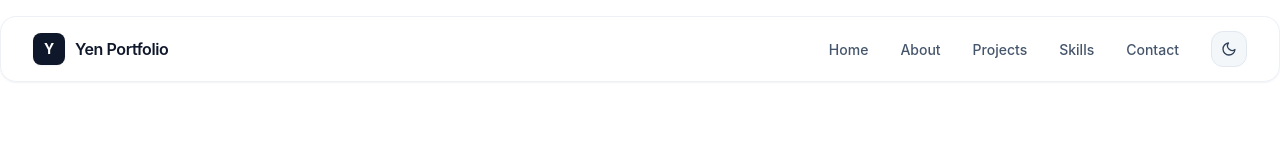
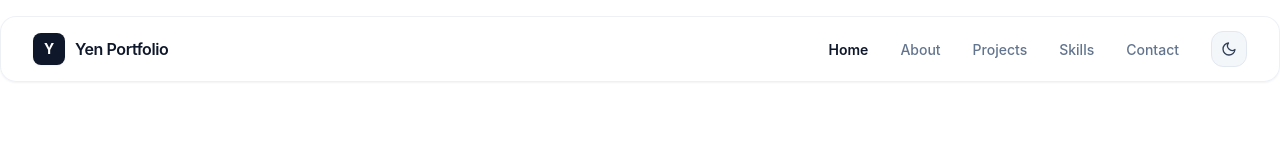
Before and after one commit to TranNhucYen/portfolio, a React (Vite) app: page / in a window 1280 px wide. Shown: the top 160 px of the page. Built offline with nearby package versions, Linux system fonts and the light colour scheme.

Commit message:
feat(navbar): highlight active nav item on scroll and click

```diff
--- a/src/components/Navbar.tsx
+++ b/src/components/Navbar.tsx
@@ -1,5 +1,6 @@
 import { useEffect, useState } from 'react';
 import { FiMoon, FiSun } from 'react-icons/fi';
+
 
 const navLinks = [
   { label: 'Home', href: '#' },
@@ -10,6 +11,8 @@ const navLinks = [
 ];
 
 export function Navbar() {
+  const [activeSection, setActiveSection] = useState('#');
+
   const [isDark, setIsDark] = useState(() => {
     if (typeof window !== 'undefined') {
       const saved = localStorage.getItem('theme');
@@ -29,6 +32,35 @@ export function Navbar() {
     }
   }, [isDark]);
 
+  useEffect(() => {
+    const handleScroll = () => {
+      const scrollPosition = window.scrollY + 200;
+
+      if (window.scrollY < 150) {
+        setActiveSection('#');
+        return;
+      }
+
+      const sectionIds = ['contact', 'skills', 'projects', 'about'];
+
+      for (const id of sectionIds) {
+        const element = document.getElementById(id);
+        if (element) {
+          const top = element.offsetTop;
+          if (scrollPosition >= top) {
+            setActiveSection(`#${id}`);
+            break;
+          }
+        }
+      }
+    };
+
+    window.addEventListener('scroll', handleScroll, { passive: true });
+    handleScroll();
+
+    return () => window.removeEventListener('scroll', handleScroll);
+  }, []);
+
   return (
     <div className="sticky top-4 z-50 mx-4 lg:mx-auto max-w-7xl">
       <header className="rounded-2xl border border-slate-200/60 dark:border-gray-700/80 bg-white/60 dark:bg-gray-800/80 backdrop-blur-md shadow-xs transition-all duration-300 hover:bg-white/80 dark:hover:bg-gray-800/95">
@@ -44,16 +76,24 @@ export function Navbar() {
 
           <div className="flex items-center gap-6 sm:gap-8">
             <ul className="items-center gap-6 sm:gap-8 flex">
-              {navLinks.map((link) => (
+              {navLinks.map((link) => {
+                const isActive = activeSection === link.href;
+                return (
                   <li key={link.label}>
                     <a
                       href={link.href}
-                    className="text-sm font-medium text-slate-600 dark:text-gray-300 transition-colors duration-200 hover:text-slate-900 dark:hover:text-white"
+                      onClick={() => setActiveSection(link.href)}
+                      className={`text-sm transition-colors duration-200 ${
+                        isActive
+                          ? 'text-slate-900 dark:text-blue-400 font-semibold'
+                          : 'text-slate-500 dark:text-gray-400 font-medium hover:text-slate-900 dark:hover:text-white'
+                      }`}
                     >
                       {link.label}
                     </a>
                   </li>
-              ))}
+                );
+              })}
             </ul>
 
             {/* Dark Mode Toggle Button */}
```
Lines whose indentation alone changed are shown as unchanged.
